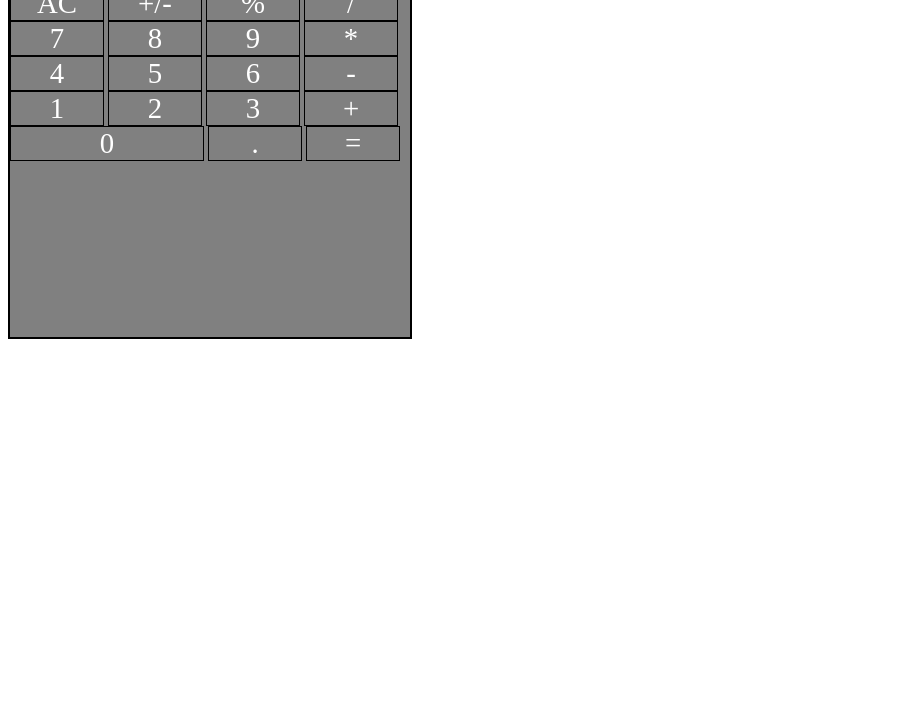
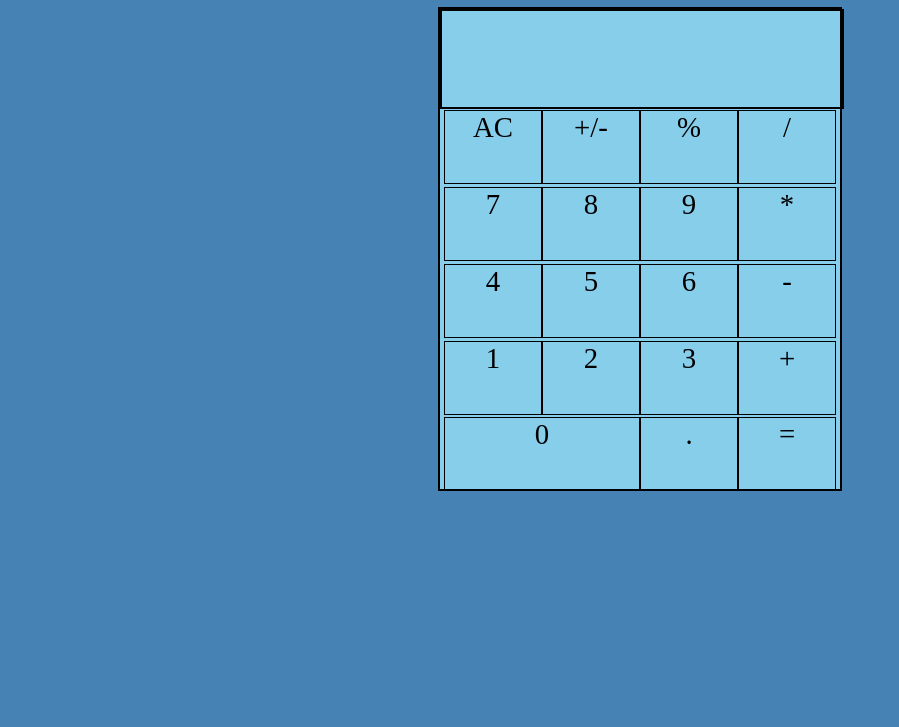
Before and after one commit to dhruvrajgarg/calculator-basic, a plain HTML site: page index.html in a window 1280 px wide. Shown: the part 73-800 px from the top of the page, without its empty margins (0-899 px from the left). Drawn offline with Linux system fonts and the light colour scheme.

Commit message:
improved css

```diff
--- a/index.html
+++ b/index.html
@@ -7,11 +7,13 @@
     <link rel="stylesheet" type="text/css" href="style.css">
 </head>
 <body>
-	<div id="calculator">
+    <h1>Calculator</h1>
+    <div class="calculator-container">
+        <div id="calculator">
         <div id="display-container">
             <p id="display"></p>
         </div>
-        <div class="bottons">
+        <div class="buttons">
             <div class="button" data-value="AC">
                 <span>AC</span>
             </div>
@@ -60,7 +62,7 @@
             <div class="button" data-value="+">
                 <span>+</span>
             </div>
-            <div class="button" data-value="0" style="width: 48%;">
+            <div class="button" data-value="0" style="width: 48.5%">
                 <span>0</span>
             </div>
             <div class="button" data-value=".">
@@ -72,6 +74,7 @@
 
         </div>
     </div>
+    </div>
     <script type="text/javascript" src="script.js"></script>
 </body>
 </html>
--- a/style.css
+++ b/style.css
@@ -1,39 +1,65 @@
+body{
+    margin: 0;
+    padding: 0;
+    background: steelblue;
+    color: black;
+}
+.calculator-container{
+    display: flex;
+    justify-content: center;
+    align-items: center;
+}
+h1{
+    text-align: center;
+    width: 100vw;
+}
 #calculator{
-    width: 40%;
-    height: 70%;
+    width: 40vw;
+    height: 60vh;
     border: 2px solid black;
     min-width: 300px;
     min-height: 400px;
     max-width: 400px;
     padding: 0px;
-    background-color: gray;
+    background-color: skyblue;
 }
 #display-container{
     font-size: 2.8rem;
-    color: white;
+    /* color: white; */
     width: 100%;
     height: 20%;
     border: 2px solid black;
+    margin: 0;
+    padding: 0;
 }
 #display{
     text-align: right;
     padding-right: 10px;
 }
-
+.buttons{
+    padding: 0px;
+    display: flex;
+    align-items: center;
+    justify-content: center;
+    flex-wrap: wrap;
+    min-height: 80%;
+    margin: 0;
+}
 .button{
     font-size: 1.8rem;
-    width: 23%;
-    height: 16%;
-    display: inline-block;
-    border: 1px solid black;
-    border-radius: 0%;
-    padding: 0px;
+    min-height: 9vh;
+    width: 24%;
+    /* height: 20%; */
+    /* display: inline-block; */
+    border: 1.6px solid black;
+    /* padding: 0px; */
     margin: 0px;
     text-align:center ;
+
 }
 .button:hover{
-    background-color: black;
+    background-color: steelblue;
 }
 span{
-    color: white;
+    /* color: white; */
 }
```
